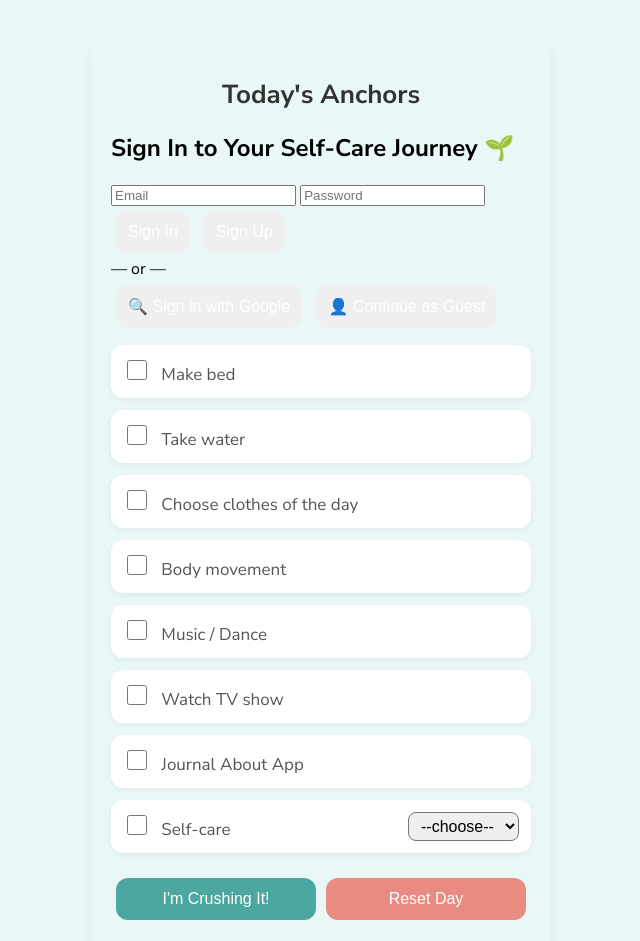
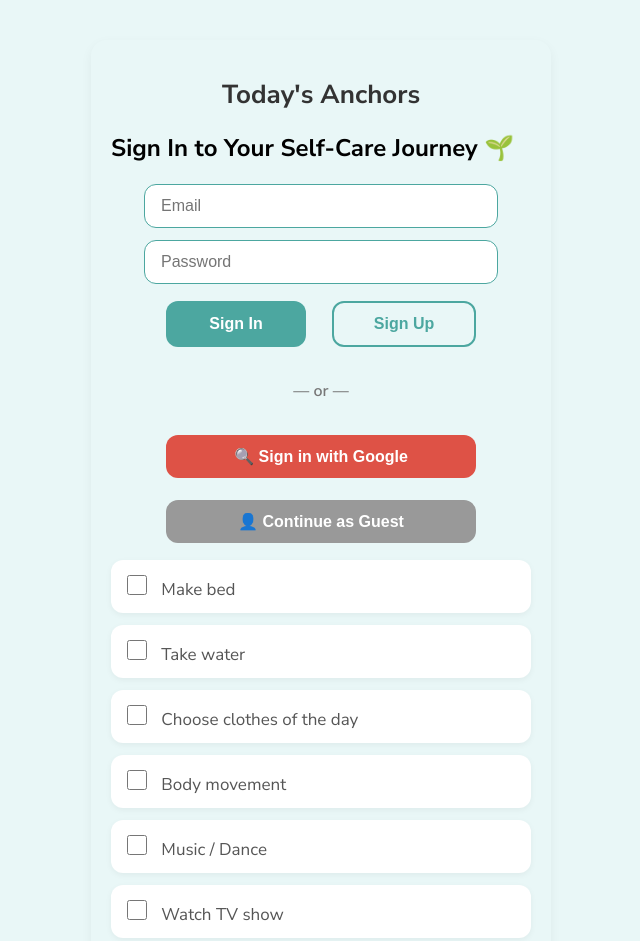
Before and after one commit to abijah-keru/self-care-tracker, a plain HTML site: page index.html in a window 1280 px wide. Shown: the top 941 px of the page, without its empty margins (319-959 px from the left). Drawn offline with nearby package versions, Linux system fonts and the light colour scheme; no server answers.

Commit message:
style: styled auth buttons.

```diff
--- a/style.css
+++ b/style.css
@@ -127,3 +127,111 @@ body {
     color: #555;
     font-weight: 600;
   }
+
+/* Auth Section Container */
+.auth-container {
+  display: flex;
+  flex-direction: column;
+  align-items: center;
+  gap: 12px;
+  margin-top: 20px;
+}
+
+/* Inputs in Auth */
+.auth-container input[type="email"],
+.auth-container input[type="password"] {
+  width: 100%;
+  max-width: 320px;
+  padding: 12px 16px;
+  font-size: 16px;
+  border: 1.5px solid #4CA7A0;
+  border-radius: 12px;
+  outline-offset: 2px;
+  transition: border-color 0.3s ease;
+}
+
+.auth-container input[type="email"]:focus,
+.auth-container input[type="password"]:focus {
+  border-color: #43948f;
+}
+
+/* Button container to line up sign in/sign up */
+.auth-buttons {
+  display: flex;
+  gap: 16px;
+  width: 100%;
+  max-width: 320px;
+  justify-content: space-between;
+}
+
+/* Style all auth buttons */
+.auth-buttons button,
+.social-auth button {
+  flex: 1;
+  padding: 12px 0;
+  font-size: 16px;
+  border-radius: 12px;
+  border: none;
+  cursor: pointer;
+  font-weight: 700;
+  transition: background-color 0.3s ease;
+}
+
+/* Sign In Button */
+#signInBtn {
+  background-color: #4CA7A0;
+  color: white;
+}
+
+#signInBtn:hover {
+  background-color: #3b8b86;
+}
+
+/* Sign Up Button */
+#signUpBtn {
+  background-color: #E9F7F7;
+  color: #4CA7A0;
+  border: 2px solid #4CA7A0;
+}
+
+#signUpBtn:hover {
+  background-color: #cde9e8;
+}
+
+/* Divider */
+.auth-divider {
+  width: 320px;
+  text-align: center;
+  margin: 16px 0;
+  color: #777;
+  font-weight: 600;
+}
+
+/* Social auth buttons stacked */
+.social-auth {
+  display: flex;
+  flex-direction: column;
+  gap: 12px;
+  width: 100%;
+  max-width: 320px;
+}
+
+/* Google Button */
+#googleSignInBtn {
+  background-color: #de5246;
+  color: white;
+}
+
+#googleSignInBtn:hover {
+  background-color: #c1403a;
+}
+
+/* Guest Button */
+#guestSignInBtn {
+  background-color: #999;
+  color: white;
+}
+
+#guestSignInBtn:hover {
+  background-color: #777;
+}
```
